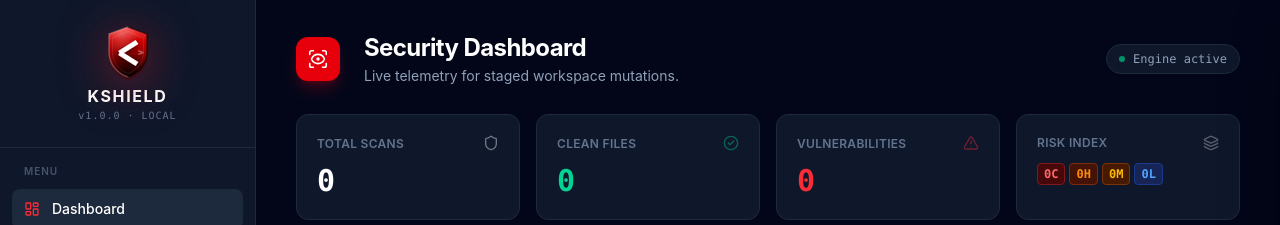
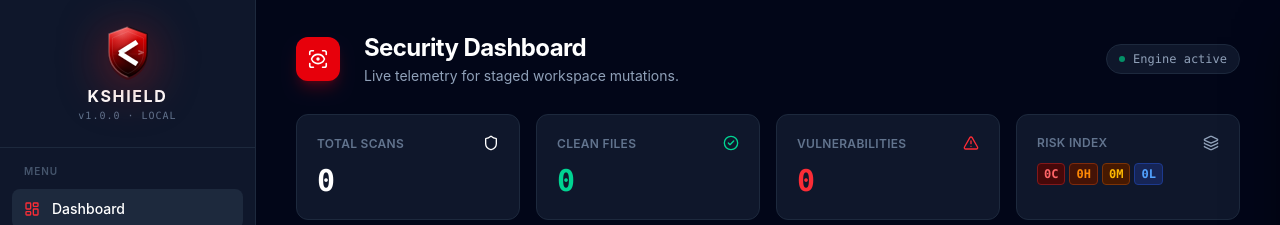
Before and after one commit to YTT-Global/kshield, a React (Vite) app in the folder frontend/: page / in a window 1280 px wide. Shown: the top 225 px of the page. Built offline with nearby package versions, Linux system fonts and the light colour scheme.

Commit message:
ui: fix icon visibility in dashboard by removing low opacity

```diff
--- a/frontend/src/components/Dashboard.tsx
+++ b/frontend/src/components/Dashboard.tsx
@@ -94,7 +94,7 @@ export const Dashboard: React.FC = () => {
             <div key={label} className="bg-white dark:bg-slate-900 rounded-xl border border-slate-200 dark:border-slate-800 p-4 lg:p-5 shadow-sm dark:shadow-none">
               <div className="flex items-center justify-between mb-2 lg:mb-3">
                 <span className="text-[10px] lg:text-xs font-semibold uppercase tracking-wide text-slate-400 dark:text-slate-500 leading-tight">{label}</span>
-                <Icon size={16} className={`${color} opacity-40 flex-shrink-0`} />
+                <Icon size={16} className={`${color} flex-shrink-0`} />
               </div>
               <p className={`text-2xl lg:text-3xl font-bold font-mono ${color}`}>{value}</p>
             </div>
@@ -104,7 +104,7 @@ export const Dashboard: React.FC = () => {
           <div className="bg-white dark:bg-slate-900 rounded-xl border border-slate-200 dark:border-slate-800 p-4 lg:p-5 shadow-sm dark:shadow-none">
             <div className="flex items-center justify-between mb-2 lg:mb-3">
               <span className="text-[10px] lg:text-xs font-semibold uppercase tracking-wide text-slate-400 dark:text-slate-500">Risk Index</span>
-              <Layers size={16} className="text-slate-900 dark:text-white opacity-30 flex-shrink-0" />
+              <Layers size={16} className="text-slate-600 dark:text-slate-400 flex-shrink-0" />
             </div>
             <div className="flex gap-1 flex-wrap">
               {riskEntry.map(({ key, cls }) => (
```
